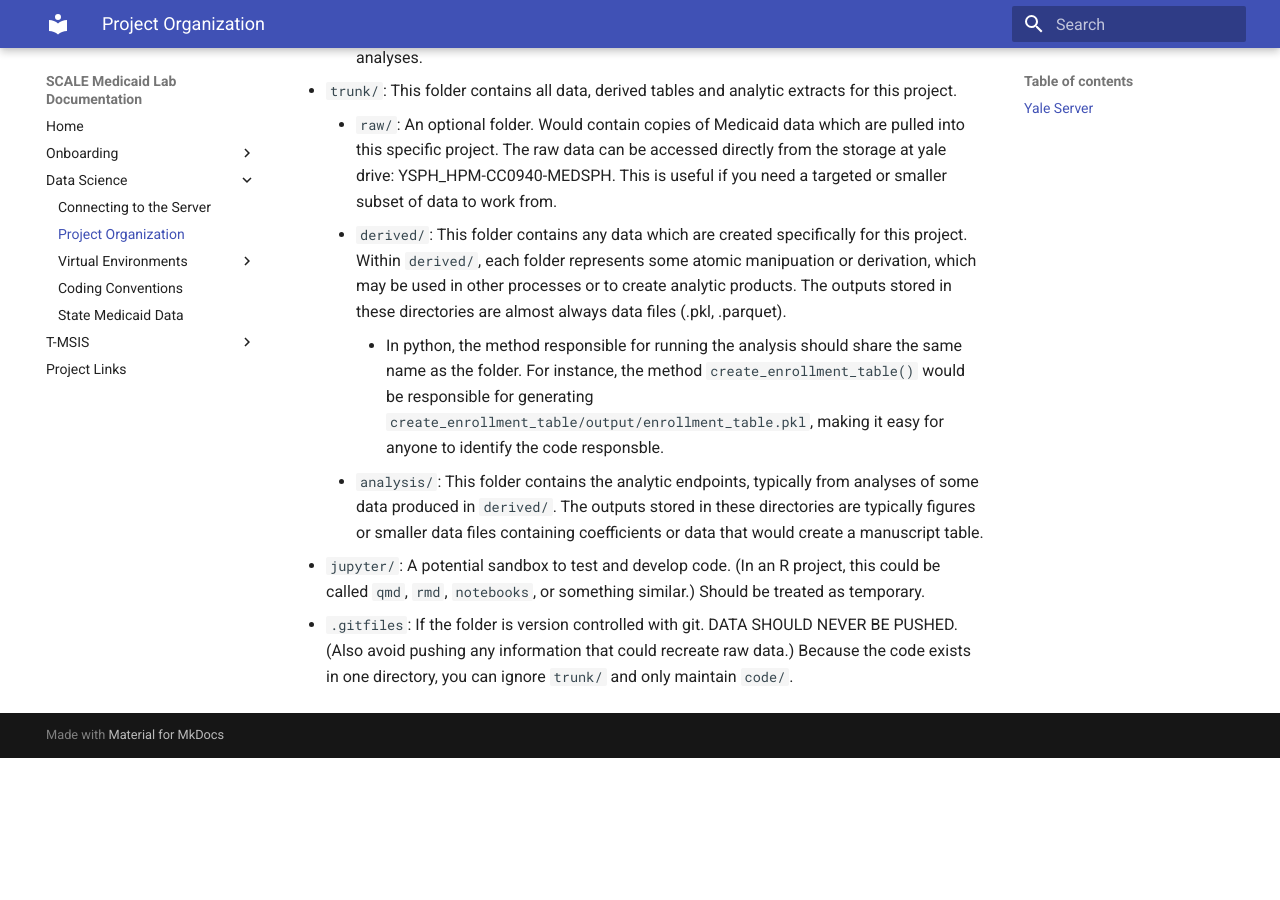
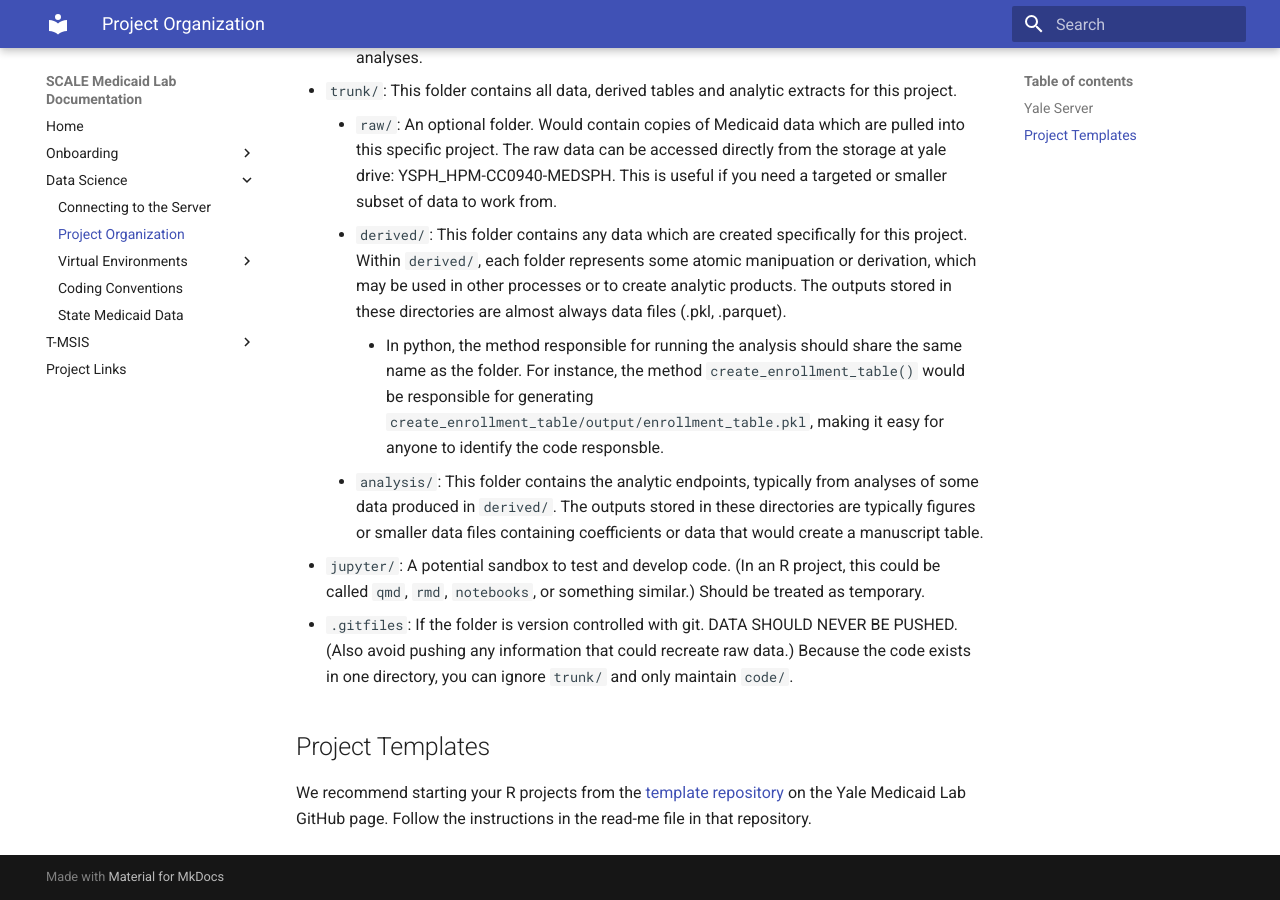
Before and after one commit to Yale-Medicaid/Documentation, an MkDocs documentation site: the page built from docs/data_science/project_organization.md, in a window 1280 px wide and 900 px high, scrolled down 2034 px. Built offline with MkDocs 1.6.1 and Material for MkDocs 9.7.7, drawn with Linux system fonts in a browser that asks for light colours; before the commit the page ends 2792 px from its top, so only the background shows below that.

Commit message:
link R project template

```diff
--- a/docs/data_science/project_organization.md
+++ b/docs/data_science/project_organization.md
@@ -80,3 +80,7 @@ MI_enrollment/
     - `analysis/`: This folder contains the analytic endpoints, typically from analyses of some data produced in `derived/`. The outputs stored in these directories are typically figures or smaller data files containing coefficients or data that would create a manuscript table.
 - `jupyter/`: A potential sandbox to test and develop code. (In an R project, this could be called `qmd`, `rmd`, `notebooks`, or something similar.) Should be treated as temporary.
 - `.gitfiles`: If the folder is version controlled with git. DATA SHOULD NEVER BE PUSHED. (Also avoid pushing any information that could recreate raw data.) Because the code exists in one directory, you can ignore `trunk/` and only maintain `code/`.
+
+## Project Templates
+
+We recommend starting your R projects from the [template repository](https://github.com/Yale-Medicaid/R_project_template/) on the Yale Medicaid Lab GitHub page. Follow the instructions in the read-me file in that repository.
```
